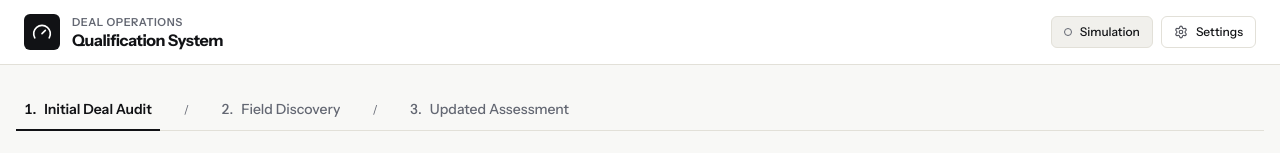
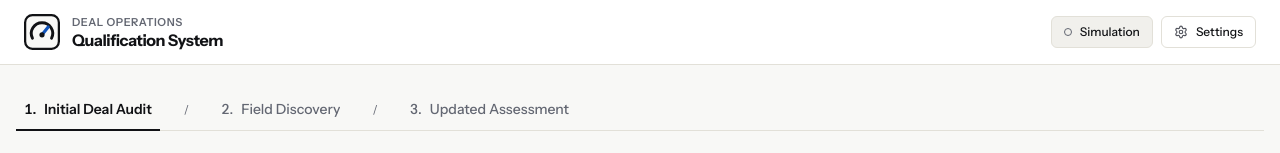
Before and after one commit to BrandonCW/vercel-sam-demo, a Next.js app: page / in a window 1280 px wide. Shown: the top 153 px of the page. Built offline with nearby package versions, Linux system fonts and the light colour scheme.

Commit message:
feat(ui): align TopNavBar and LoginPage logo mark with Deal Desk gauge favicon

```diff
--- a/app/login/page.tsx
+++ b/app/login/page.tsx
@@ -2,7 +2,8 @@
 
 import React, { Suspense, useCallback, useEffect, useState } from 'react';
 import { useRouter, useSearchParams } from 'next/navigation';
-import { AlertCircle, ArrowRight, Gauge, Lock } from 'lucide-react';
+import { AlertCircle, ArrowRight, Lock } from 'lucide-react';
+import { DealDeskLogoMark } from '@/components/ui/deal-desk-logo';
 import { sanitizeRedirectPath } from '@/lib/auth';
 
 function RedirectParamReader({ onResolve }: { onResolve: (path: string) => void }) {
@@ -69,9 +70,7 @@ export default function LoginPage() {
 
       <div className="w-full max-w-md bg-[#FFFFFF] border border-[#E2E0D8] rounded-lg p-8">
         <div className="flex items-center gap-3 pb-6 mb-6 border-b border-[#E2E0D8]">
-          <div className="flex size-9 items-center justify-center rounded-md bg-[#111215] text-[#FFFFFF]">
-            <Gauge className="size-5 text-[#FFFFFF]" aria-hidden="true" />
-          </div>
+          <DealDeskLogoMark className="size-9 shrink-0" />
           <div>
             <p className="font-sans text-kicker font-semibold uppercase text-[#636772]">
               DEAL OPERATIONS
--- /dev/null
+++ b/components/ui/deal-desk-logo.tsx
@@ -0,0 +1,42 @@
+import React from 'react';
+
+export interface DealDeskLogoMarkProps {
+  className?: string;
+}
+
+export function DealDeskLogoMark({ className = 'size-9 shrink-0' }: DealDeskLogoMarkProps) {
+  return (
+    <svg
+      xmlns="http://www.w3.org/2000/svg"
+      viewBox="0 0 32 32"
+      fill="none"
+      aria-hidden="true"
+      data-testid="deal-desk-logo-mark"
+      className={className}
+    >
+      <rect
+        x="1"
+        y="1"
+        width="30"
+        height="30"
+        rx="6.5"
+        fill="#F8F8F6"
+        stroke="#111215"
+        strokeWidth="2"
+      />
+      <path
+        d="M7.5 21.5A9.5 9.5 0 1 1 24.5 21.5"
+        stroke="#111215"
+        strokeWidth="2.6"
+        strokeLinecap="round"
+      />
+      <path
+        d="M16 18.5L21.5 11.5"
+        stroke="#0F52BA"
+        strokeWidth="2.8"
+        strokeLinecap="round"
+      />
+      <circle cx="16" cy="18.5" r="2.3" fill="#111215" />
+    </svg>
+  );
+}
--- a/components/workbench/TopNavBar.tsx
+++ b/components/workbench/TopNavBar.tsx
@@ -1,7 +1,8 @@
 'use client';
 
 import React, { useEffect, useRef, useState } from 'react';
-import { Gauge, Settings, X, RotateCcw, ChevronDown } from 'lucide-react';
+import { Settings, X, RotateCcw, ChevronDown } from 'lucide-react';
+import { DealDeskLogoMark } from '@/components/ui/deal-desk-logo';
 import type { Opportunity, System2ModelOption } from '@/lib/types/crm';
 import { SYSTEM2_MODELS } from '@/lib/types/crm';
 import { DEMO_SCENARIOS } from '@/lib/db/scenarios';
@@ -96,9 +97,7 @@ export function TopNavBar({
       <div className="mx-auto flex max-w-[1440px] items-center justify-between px-4 py-3.5 sm:px-6">
         {/* Deal Operations Title & Logo */}
         <div className="flex items-center gap-3">
-          <div className="flex size-9 items-center justify-center rounded-md bg-[#111215] text-[#FFFFFF]">
-            <Gauge className="size-5 text-[#FFFFFF]" aria-hidden="true" />
-          </div>
+          <DealDeskLogoMark className="size-9 shrink-0" />
           <div>
             <p className="font-sans text-kicker font-semibold uppercase text-[#636772]">
               DEAL OPERATIONS
```
Also changed, not shown: 2 other files (tests, documents, lock files or other folders).
